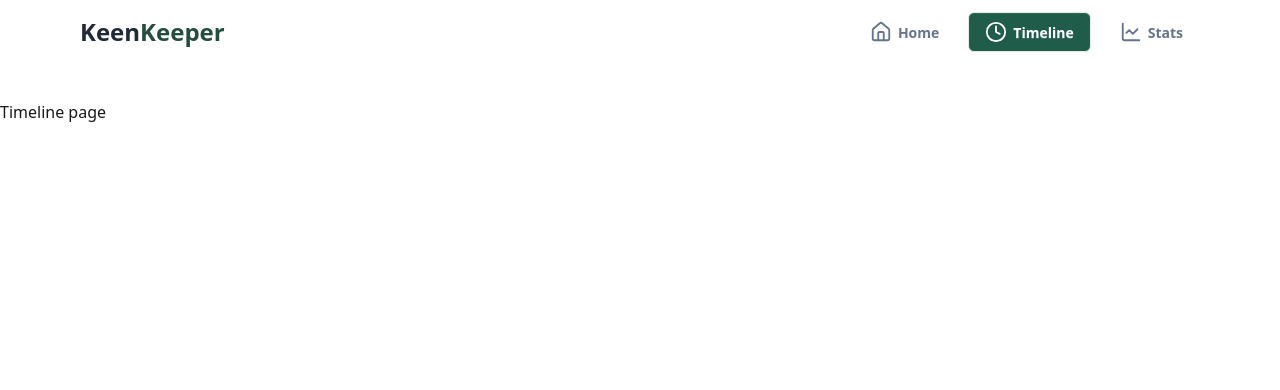
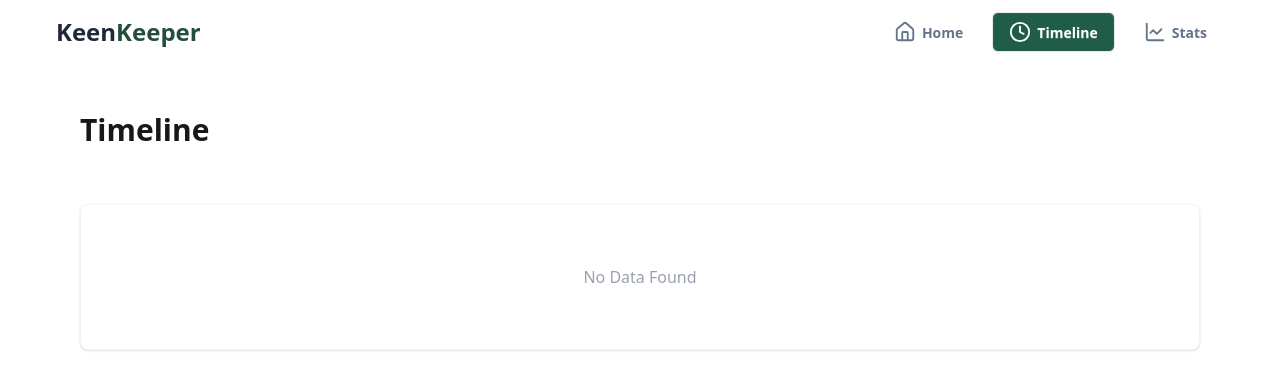
Before and after one commit to mdsnbabor330/keen-keeper, a Next.js app: page /timeline in a window 1280 px wide. Shown: the top 390 px of the page. Built offline with nearby package versions, Linux system fonts and the light colour scheme.

Commit message:
added Timeline section

```diff
--- /dev/null
+++ b/src/UI/TimeLineCard.jsx
@@ -0,0 +1,59 @@
+import { KeenContext } from "@/context/Context";
+import { useContext } from "react";
+import { FaPhoneAlt, FaRegCommentDots, FaTrash, FaVideo } from "react-icons/fa";
+
+const TimeLineCard = () => {
+  const { timeline, sortingType } = useContext(KeenContext);
+
+  const filteredTimeLine = timeline.filter((item) => {
+    if (!sortingType || sortingType === "all") return true;
+    else return item.type=== sortingType;
+  });
+
+  console.log(filteredTimeLine, "Filtered Timeline");
+
+  return (
+    <div className="py-10 flex flex-col gap-5">
+      {filteredTimeLine.length > 0 ? (
+        filteredTimeLine.map((item, index) => {
+          return (
+            <div
+              key={index}
+              className="bg-white shadow-sm rounded-lg px-5 py-5 border
+               border-gray-100 w-full"
+            >
+              <div className="flex items-center justify-between">
+                <div className="flex items-center gap-5">
+                  <div
+                    className="w-12 h-12 bg-gray-50 rounded-2xl flex
+                   items-center justify-center text-2xl"
+                  >
+                    {item.type === "Video" ? (
+                      <FaVideo className="text-[#244D3F]" />
+                    ) : item.type === "Calls" ? (
+                      <FaPhoneAlt className="text-[#244D3F]" />
+                    ) : (
+                      <FaRegCommentDots className="text-[#244D3F]" />
+                    )}
+                  </div>
+
+                  <div>
+                    <h6 className="font-bold text-[#244D3F]">
+                      {`${item.type} with ${item.name}`}
+                    </h6>
+                    <p className="text-sm text-gray-500">{item.date}</p>
+                  </div>
+                </div>
+              </div>
+            </div>
+          );
+        })
+      ) : (
+        <p className="text-center text-gray-400 bg-white shadow-sm rounded-lg p-15 border
+               border-gray-100 w-full ">No Data Found</p>
+      )}
+    </div>
+  );
+};
+
+export default TimeLineCard;
--- a/src/app/FriendDetails/[id]/page.jsx
+++ b/src/app/FriendDetails/[id]/page.jsx
@@ -9,7 +9,7 @@ const FriendDetails = async ({ params }) => {
   const friend = friends.find((friend) => friend.id == id);
   console.log(friend);
   return (
-    <main className="my-24 max-w-6xl mx-auto px-4">
+    <main className="my-24 max-w-300 mx-auto px-4">
       <div className="flex justify-between gap-5">
 
         <div className="space-y-4">
@@ -124,7 +124,7 @@ const FriendDetails = async ({ params }) => {
              <h3 className="text-[20px] font-medium text-[#244D3F] mb-4">
                 Quick Check-In
               </h3>
-            <QuickCheckIn friend={friend}></QuickCheckIn>
+            <QuickCheckIn friend={friend} ></QuickCheckIn>
           </div>
 
         </div>
--- a/src/app/layout.js
+++ b/src/app/layout.js
@@ -2,6 +2,7 @@ import Footer from "@/components/footer";
 import "./globals.css";
 import Navbar from "@/components/Navbar/navbar";
 import Providers from "@/lib/providers/Provider";
+import { ToastContainer } from "react-toastify";
 
 
 export const metadata = {
@@ -20,6 +21,7 @@ export default function RootLayout({ children }) {
         <Navbar></Navbar>
         {children}
         <Footer></Footer>
+        <ToastContainer></ToastContainer>
         </Providers>
         </body>
     </html>
--- a/src/app/timeline/page.jsx
+++ b/src/app/timeline/page.jsx
@@ -1,11 +1,21 @@
-import React from 'react';
+"use client";
+import { KeenContext } from "@/context/Context";
+import TimeLineCard from "@/UI/TimeLineCard";
+import { useContext } from "react";
 
-const page = () => {
-    return (
-        <div className='my-25'>
-            <h1>Timeline page</h1>
-        </div>
-    );
+const TimelinePage = () => {
+  const { timeline } = useContext(KeenContext);
+
+  console.log(timeline, " timeline text");
+
+  return (
+    <div className="py-24">
+      <div className="max-w-300 mx-auto px-10">
+        <h1 className="text-3xl font-bold py-4">Timeline</h1>
+        <TimeLineCard></TimeLineCard>
+      </div>
+    </div>
+  );
 };
 
-export default page;
+export default TimelinePage;
--- a/src/components/Navbar/navbar.jsx
+++ b/src/components/Navbar/navbar.jsx
@@ -28,7 +28,7 @@ const Navbar = () => {
   ];
   return (
     <nav className=" flex justify-center">
-      <div className="navbar fixed max-w-6xl mx-auto bg-base-100 px-4">
+      <div className="navbar fixed max-w-300 mx-auto bg-base-100 px-4">
       <div className="flex-1">
         <p className="text-[24px]">
           <span className="font-extrabold text-[#1F2937]">Keen</span>
--- a/src/components/QuickCheckIn.jsx
+++ b/src/components/QuickCheckIn.jsx
@@ -1,28 +1,65 @@
-"use client"
-import { MessageSquare, PhoneCall, Video } from 'lucide-react';
-import React from 'react';
+"use client";
+import { KeenContext } from "@/context/Context";
+import { MessageSquare, PhoneCall, Video } from "lucide-react";
+import React, { useContext } from "react";
+import { BsChatText } from "react-icons/bs";
+import { FaVideo } from "react-icons/fa";
+import { IoCall } from "react-icons/io5";
+import { toast } from "react-toastify";
 
-const QuickCheckIn = ({friend}) => {
-        const handleInteraction=(type)=>{
-            console.log(type, friend);
-        }
+const QuickCheckIn = ({ friend }) => {
+  const { timeline, setTimeline } = useContext(KeenContext);
+  const handleAction = ({ type, name, icon, date }) => {
+    setTimeline([...timeline, { type, name, icon, date }]);
+    toast.success(`${type} is added to timeline!`);
+  };
 
   return (
     <div className="flex gap-4">
-           <button onClick={() => handleInteraction("call")} className="rounded-md btn w-fit bg-[#e9e9e989] px-24 py-10 text-center">
+      <button
+        onClick={() =>
+          handleAction({
+            type: "Calls",
+            name: friend.name,
+            icon: <IoCall />,
+            date: friend.next_due_date,
+          })
+        }
+        className="rounded-md btn w-fit bg-[#e9e9e989] px-24 py-10 text-center"
+      >
         <div className="text-sm font-semibold text-[#1F2937] flex flex-col items-center gap-3">
           <PhoneCall />
           Call
         </div>
       </button>
-            <button onClick={()=>handleInteraction('Message')}  className="rounded-md btn w-fit bg-[#e9e9e989] p-10 text-center">
-              <div  className="text-sm font-semibold text-[#1F2937] flex flex-col items-center gap-3">
+      <button
+        onClick={() =>
+          handleAction({
+            type: "Text",
+            name: friend.name,
+            icon: <BsChatText />,
+            date: friend.next_due_date,
+          })
+        }
+        className="rounded-md btn w-fit bg-[#e9e9e989] p-10 text-center"
+      >
+        <div className="text-sm font-semibold text-[#1F2937] flex flex-col items-center gap-3">
           <MessageSquare />
           Days Since Contact
         </div>
       </button>
-            <button onClick={()=>handleInteraction('Video')} className=" btn rounded-md w-fit bg-[#e9e9e989] p-10 text-center">
-              <div  className="text-sm font-semibold text-[#1F2937] flex flex-col items-center gap-3">
+      <button
+        onClick={() =>
+          handleAction({
+            type: "Video",
+            name: friend.name,
+            icon: <FaVideo />,
+            date: friend.next_due_date,
+          })
+        }
+        className=" btn rounded-md w-fit bg-[#e9e9e989] p-10 text-center"
+      >
+        <div className="text-sm font-semibold text-[#1F2937] flex flex-col items-center gap-3">
           <Video></Video>
           Days Since Contact
         </div>
```
Lines whose indentation alone changed are shown as unchanged.
